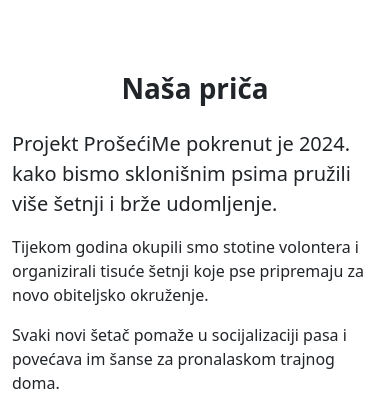
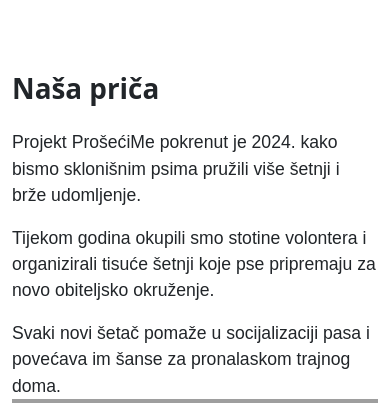
Before and after one commit to paulasostaric/RentADog-1, a PHP site: page /onama.php in a window 390 px wide. Shown: the part 56-459 px from the top of the page. Run offline with PHP 8.4, Linux system fonts and the light colour scheme; grey boxes are pictures that could not be loaded.

Commit message:
Style updates for about and how pages

```diff
--- /dev/null
+++ b/kako.css
@@ -0,0 +1,4 @@
+.kako-main p {
+  font-size: 1.1rem;
+  font-family: Arial, sans-serif;
+}
--- a/kako.php
+++ b/kako.php
@@ -17,7 +17,7 @@ session_start();
 <body>
 <?php include('elementi/nav.php')?>
 
-<main class="container py-5">
+<main class="container py-5 kako-main">
   <h1 class="fw-bold text-center mb-5">Kako funkcionira?</h1>
   <!-- Steps -->
   <div class="row g-4 text-center mb-5">
@@ -25,7 +25,7 @@ session_start();
     <div class="col-md-4"><div class="p-4 border rounded-4 h-100"><div class="display-5 mb-3">2</div><h5 class="fw-semibold mb-2">Upoznaj psa</h5><p>Na licu mjesta ti pomažemo odabrati pravog prijatelja.</p></div></div>
     <div class="col-md-4"><div class="p-4 border rounded-4 h-100"><div class="display-5 mb-3">3</div><h5 class="fw-semibold mb-2">Pokloni šetnju</h5><p>Šetnja, igra i povratak veselog psa.</p></div></div>
   </div>
-  <p class="lead text-center mb-5">Nakon što rezervirate termin i dođete u Dumovec, naši volonteri će vam pokazati osnovne upute o psu kojeg vodite. Šetnja obično traje sat vremena, a po povratku psa možete nagraditi poslasticom i dogovoriti novi dolazak.</p>
+  <p class="text-center mb-5">Nakon što rezervirate termin i dođete u Dumovec, naši volonteri će vam pokazati osnovne upute o psu kojeg vodite. Šetnja obično traje sat vremena, a po povratku psa možete nagraditi poslasticom i dogovoriti novi dolazak.</p>
   <div class="row align-items-center mb-5">
     <div class="col-md-6">
       <p>Program šetnji nastao je kako bismo psima pružili više druženja i lakšu prilagodbu na gradske uvjete. Volonteri vam uvijek stoje na raspolaganju za savjete o ponašanju i skrbi o psima.</p>
--- /dev/null
+++ b/onama.css
@@ -0,0 +1,4 @@
+.about-us p {
+  font-size: 1.1rem;
+  font-family: Arial, sans-serif;
+}
--- a/onama.php
+++ b/onama.php
@@ -13,13 +13,19 @@
  <?php include('elementi/nav.php')?>
 
 
-<main class="container py-5">
-  <h1 class="fw-bold text-center mb-4">Naša priča</h1>
-  <p class="lead">Projekt ProšećiMe pokrenut je 2024. kako bismo sklonišnim psima pružili više šetnji i brže udomljenje.</p>
-  <p>Tijekom godina okupili smo stotine volontera i organizirali tisuće šetnji koje pse pripremaju za novo obiteljsko okruženje.</p>
-  <p class="mb-5">Svaki novi šetač pomaže u socijalizaciji pasa i povećava im šanse za pronalaskom trajnog doma.</p>
-  <div class="ratio ratio-16x9 mb-4" style="max-width:600px;margin:0 auto;">
-    <iframe src="https://www.youtube.com/embed/dQw4w9WgXcQ" title="Video" allowfullscreen></iframe>
+<main class="container py-5 about-us">
+  <div class="row align-items-center mb-5">
+    <div class="col-md-6">
+      <h1 class="fw-bold mb-4">Naša priča</h1>
+      <p>Projekt ProšećiMe pokrenut je 2024. kako bismo sklonišnim psima pružili više šetnji i brže udomljenje.</p>
+      <p>Tijekom godina okupili smo stotine volontera i organizirali tisuće šetnji koje pse pripremaju za novo obiteljsko okruženje.</p>
+      <p class="mb-0">Svaki novi šetač pomaže u socijalizaciji pasa i povećava im šanse za pronalaskom trajnog doma.</p>
+    </div>
+    <div class="col-md-6 text-md-end text-center">
+      <div class="ratio ratio-16x9" style="max-width:600px; margin-left:auto;">
+        <iframe src="https://www.youtube.com/embed/dQw4w9WgXcQ" title="Video" allowfullscreen></iframe>
+      </div>
+    </div>
   </div>
   <h2 class="text-center fw-bold mb-4">Recenzije šetača</h2>
   <div class="row g-4">
```
